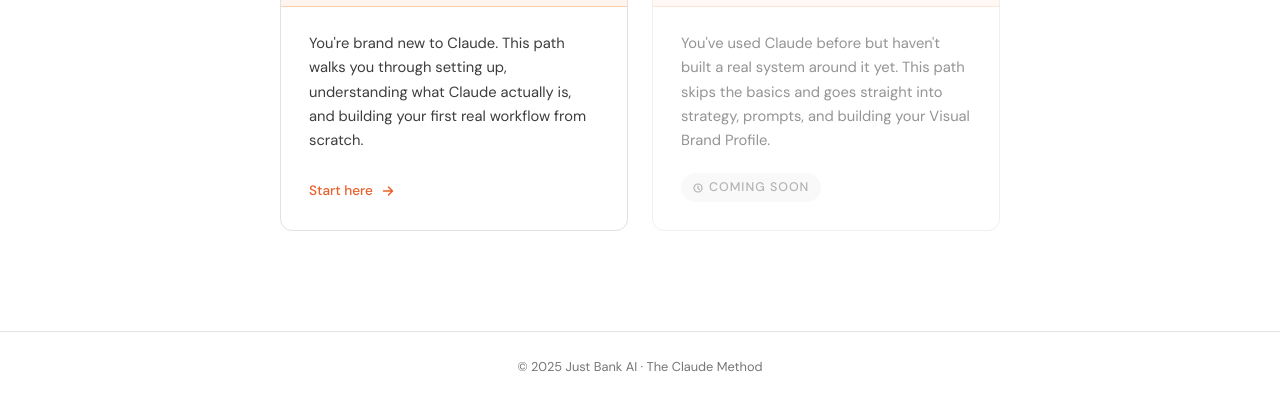
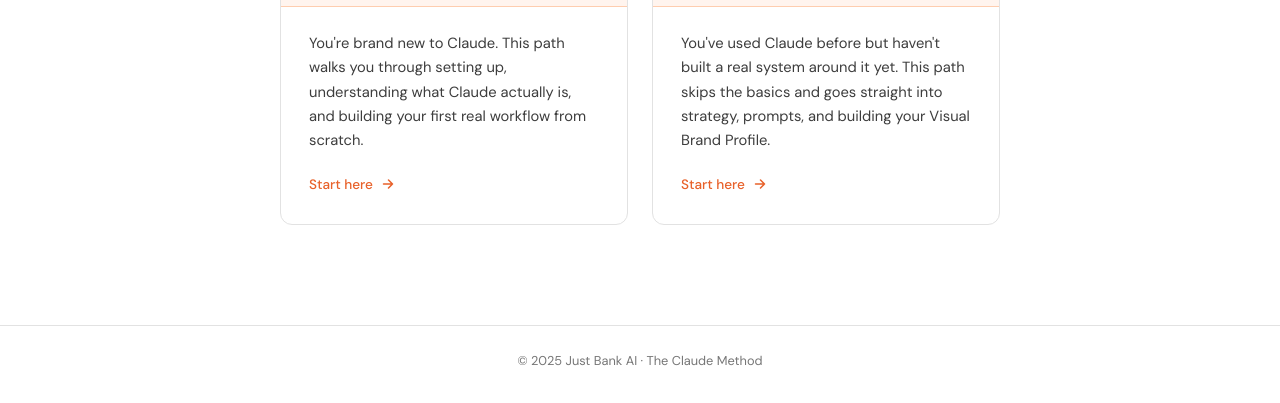
Before and after one commit to saramariekeen/justbank, a plain HTML site: page index.html in a window 1280 px wide. Shown: the part 577-980 px from the top of the page. Drawn offline with nearby package versions, Linux system fonts and the light colour scheme.

Commit message:
Add files via upload

```diff
--- a/index.html
+++ b/index.html
@@ -276,7 +276,7 @@
   </a>
 
   <!-- PATH TWO -->
-  <div class="path-card coming-soon">
+  <a class="path-card" href="./path two.html">
     <div class="card-top">
       <span class="card-number">02</span>
       <div>
@@ -286,15 +286,14 @@
     </div>
     <div class="card-body">
       <p class="card-desc">You've used Claude before but haven't built a real system around it yet. This path skips the basics and goes straight into strategy, prompts, and building your Visual Brand Profile.</p>
-      <span class="card-coming">
-        <svg width="10" height="10" viewBox="0 0 10 10" fill="none" xmlns="http://www.w3.org/2000/svg">
-          <circle cx="5" cy="5" r="4" stroke="currentColor" stroke-width="1.2"/>
-          <path d="M5 3V5.5L6.5 6.5" stroke="currentColor" stroke-width="1.2" stroke-linecap="round"/>
+      <span class="card-cta">
+        Start here
+        <svg width="14" height="14" viewBox="0 0 14 14" fill="none" xmlns="http://www.w3.org/2000/svg">
+          <path d="M2.5 7H11.5M11.5 7L7.5 3M11.5 7L7.5 11" stroke="currentColor" stroke-width="1.5" stroke-linecap="round" stroke-linejoin="round"/>
         </svg>
-        Coming soon
       </span>
     </div>
-  </div>
+  </a>
 
 </div>
 
```
